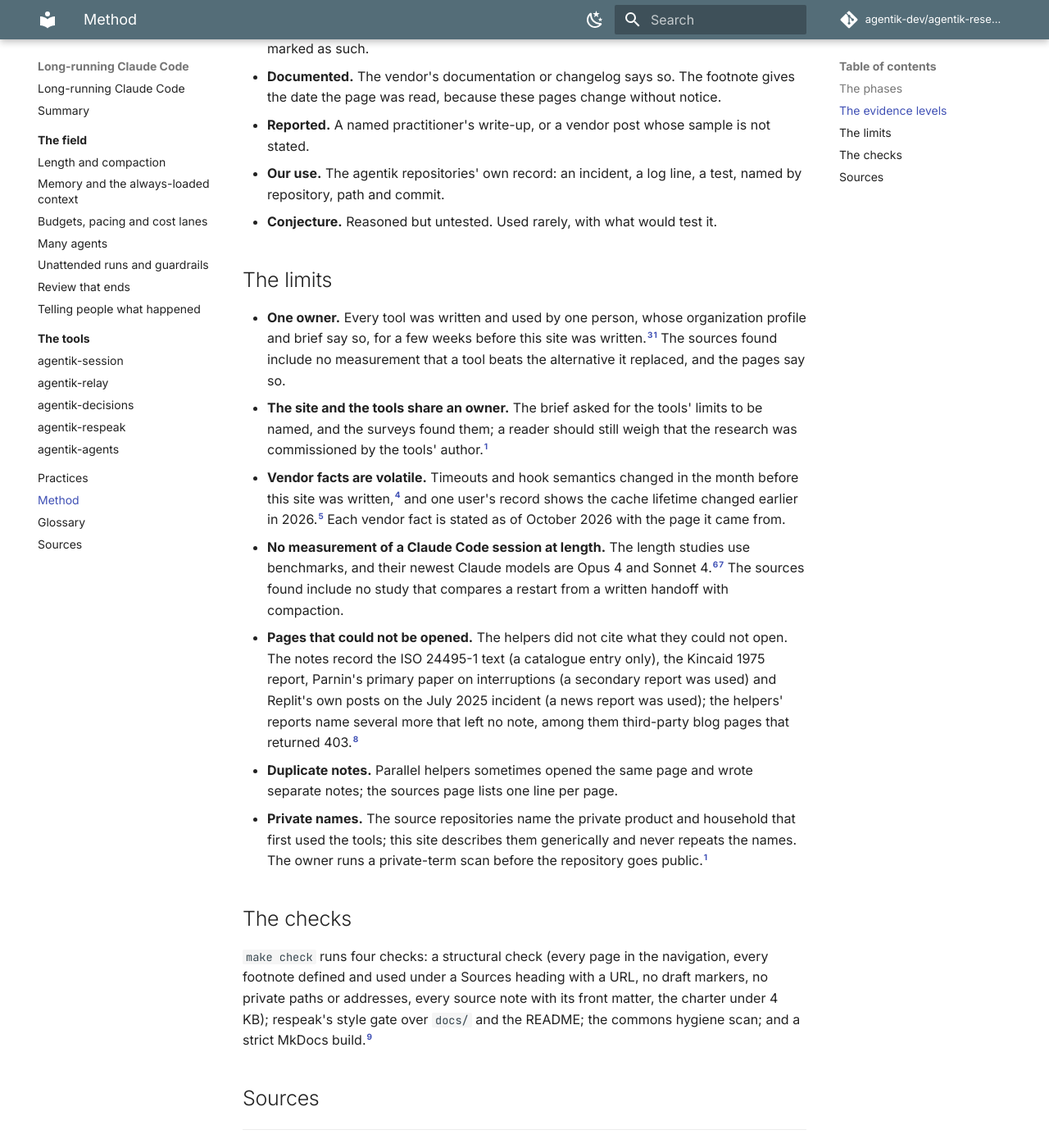
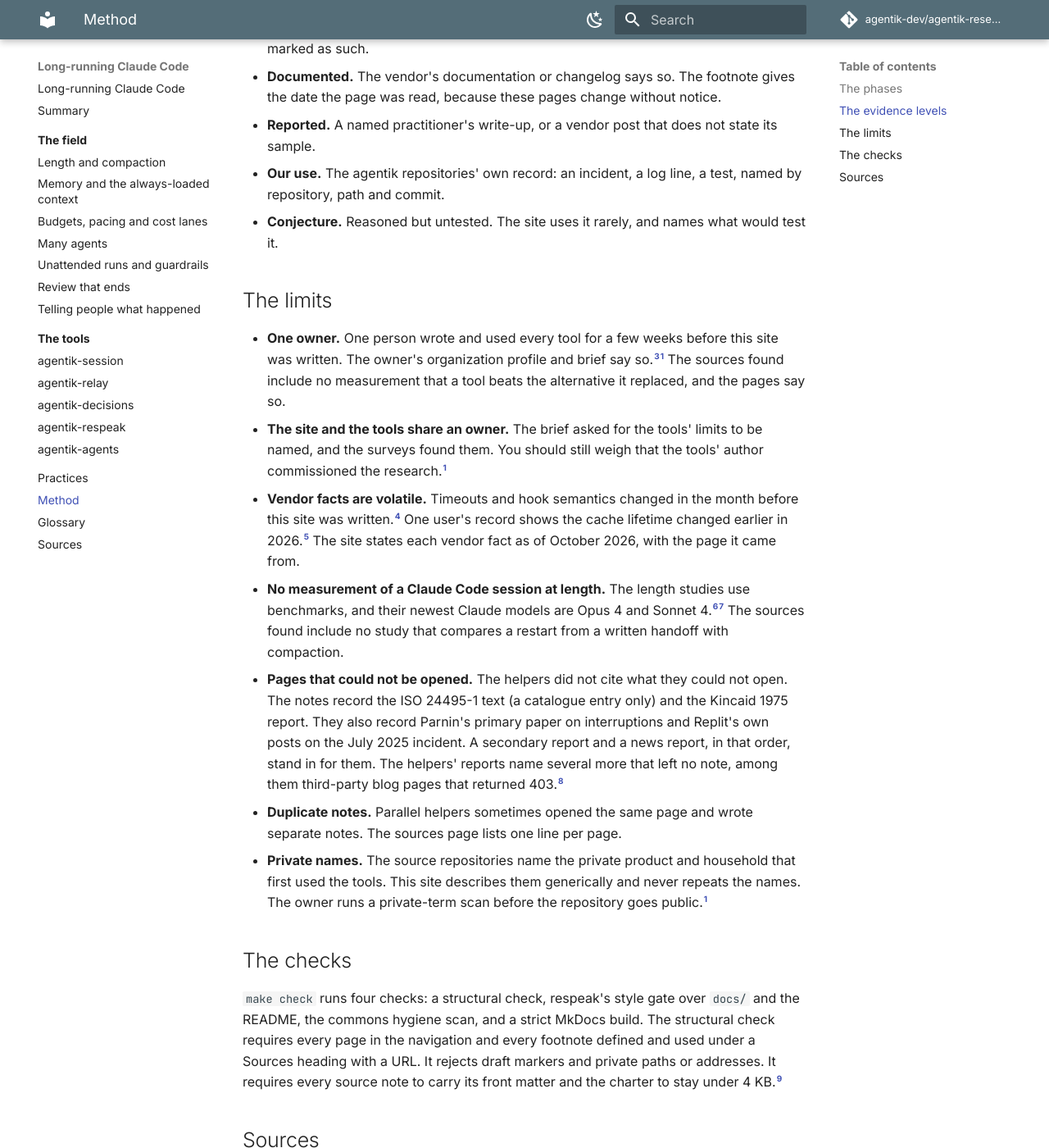
Before and after one commit to agentik-dev/agentik-research, an MkDocs documentation site: the page built from docs/method.md, in a window 1280 px wide and 1400 px high, scrolled down 1309 px. Shown: the whole window at 82% size. Built offline with MkDocs 1.6.1 and Material for MkDocs 9.7.7, drawn with Linux system fonts in a browser that asks for light colours; comment, search, counter and statistics services are not loaded; some of the changed text lies outside the part shown.

Commit message:
edit: method and practices, respeak's editorial pass

```diff
--- a/docs/method.md
+++ b/docs/method.md
@@ -1,6 +1,6 @@
 # Method
 
-This site was researched and written by one Claude Code cloud session on 2026-10-14, from a brief the owner wrote the day before, with helper agents for the surveys, the claim checks and the editorial passes.[^brief] Every source cited was opened in that session; every vendor fact is dated as of October 2026; and every contested claim carries an evidence level. The tools under study belong to the same owner as the brief, and this page says what that limits.
+One Claude Code cloud session researched and wrote this site on 2026-10-14. It worked from a brief the owner wrote the day before, with helper agents for the surveys, the claim checks and the editorial passes.[^brief] That session opened every source the site cites. Every vendor fact is dated as of October 2026, and every contested claim carries an evidence level. The tools under study belong to the same owner as the brief, and this page says what that limits.
 
 ## The phases
 
@@ -21,23 +21,23 @@ At most four helpers ran at once. The session read their reports, not their tran
 
 - **Measured.** A study or benchmark with a method you can read. Vendor-run studies are marked as such.
 - **Documented.** The vendor's documentation or changelog says so. The footnote gives the date the page was read, because these pages change without notice.
-- **Reported.** A named practitioner's write-up, or a vendor post whose sample is not stated.
+- **Reported.** A named practitioner's write-up, or a vendor post that does not state its sample.
 - **Our use.** The agentik repositories' own record: an incident, a log line, a test, named by repository, path and commit.
-- **Conjecture.** Reasoned but untested. Used rarely, with what would test it.
+- **Conjecture.** Reasoned but untested. The site uses it rarely, and names what would test it.
 
 ## The limits
 
-- **One owner.** Every tool was written and used by one person, whose organization profile and brief say so, for a few weeks before this site was written.[^profile][^brief] The sources found include no measurement that a tool beats the alternative it replaced, and the pages say so.
-- **The site and the tools share an owner.** The brief asked for the tools' limits to be named, and the surveys found them; a reader should still weigh that the research was commissioned by the tools' author.[^brief]
-- **Vendor facts are volatile.** Timeouts and hook semantics changed in the month before this site was written,[^changelog] and one user's record shows the cache lifetime changed earlier in 2026.[^issue46829] Each vendor fact is stated as of October 2026 with the page it came from.
+- **One owner.** One person wrote and used every tool for a few weeks before this site was written. The owner's organization profile and brief say so.[^profile][^brief] The sources found include no measurement that a tool beats the alternative it replaced, and the pages say so.
+- **The site and the tools share an owner.** The brief asked for the tools' limits to be named, and the surveys found them. You should still weigh that the tools' author commissioned the research.[^brief]
+- **Vendor facts are volatile.** Timeouts and hook semantics changed in the month before this site was written.[^changelog] One user's record shows the cache lifetime changed earlier in 2026.[^issue46829] The site states each vendor fact as of October 2026, with the page it came from.
 - **No measurement of a Claude Code session at length.** The length studies use benchmarks, and their newest Claude models are Opus 4 and Sonnet 4.[^chroma][^ifscale] The sources found include no study that compares a restart from a written handoff with compaction.
-- **Pages that could not be opened.** The helpers did not cite what they could not open. The notes record the ISO 24495-1 text (a catalogue entry only), the Kincaid 1975 report, Parnin's primary paper on interruptions (a secondary report was used) and Replit's own posts on the July 2025 incident (a news report was used); the helpers' reports name several more that left no note, among them third-party blog pages that returned 403.[^notes]
-- **Duplicate notes.** Parallel helpers sometimes opened the same page and wrote separate notes; the sources page lists one line per page.
-- **Private names.** The source repositories name the private product and household that first used the tools; this site describes them generically and never repeats the names. The owner runs a private-term scan before the repository goes public.[^brief]
+- **Pages that could not be opened.** The helpers did not cite what they could not open. The notes record the ISO 24495-1 text (a catalogue entry only) and the Kincaid 1975 report. They also record Parnin's primary paper on interruptions and Replit's own posts on the July 2025 incident. A secondary report and a news report, in that order, stand in for them. The helpers' reports name several more that left no note, among them third-party blog pages that returned 403.[^notes]
+- **Duplicate notes.** Parallel helpers sometimes opened the same page and wrote separate notes. The sources page lists one line per page.
+- **Private names.** The source repositories name the private product and household that first used the tools. This site describes them generically and never repeats the names. The owner runs a private-term scan before the repository goes public.[^brief]
 
 ## The checks
 
-`make check` runs four checks: a structural check (every page in the navigation, every footnote defined and used under a Sources heading with a URL, no draft markers, no private paths or addresses, every source note with its front matter, the charter under 4 KB); respeak's style gate over `docs/` and the README; the commons hygiene scan; and a strict MkDocs build.[^check]
+`make check` runs four checks: a structural check, respeak's style gate over `docs/` and the README, the commons hygiene scan, and a strict MkDocs build. The structural check requires every page in the navigation and every footnote defined and used under a Sources heading with a URL. It rejects draft markers and private paths or addresses. It requires every source note to carry its front matter and the charter to stay under 4 KB.[^check]
 
 ## Sources
 
```
Also changed, not shown: docs/practices.md (+10 -8 lines).
